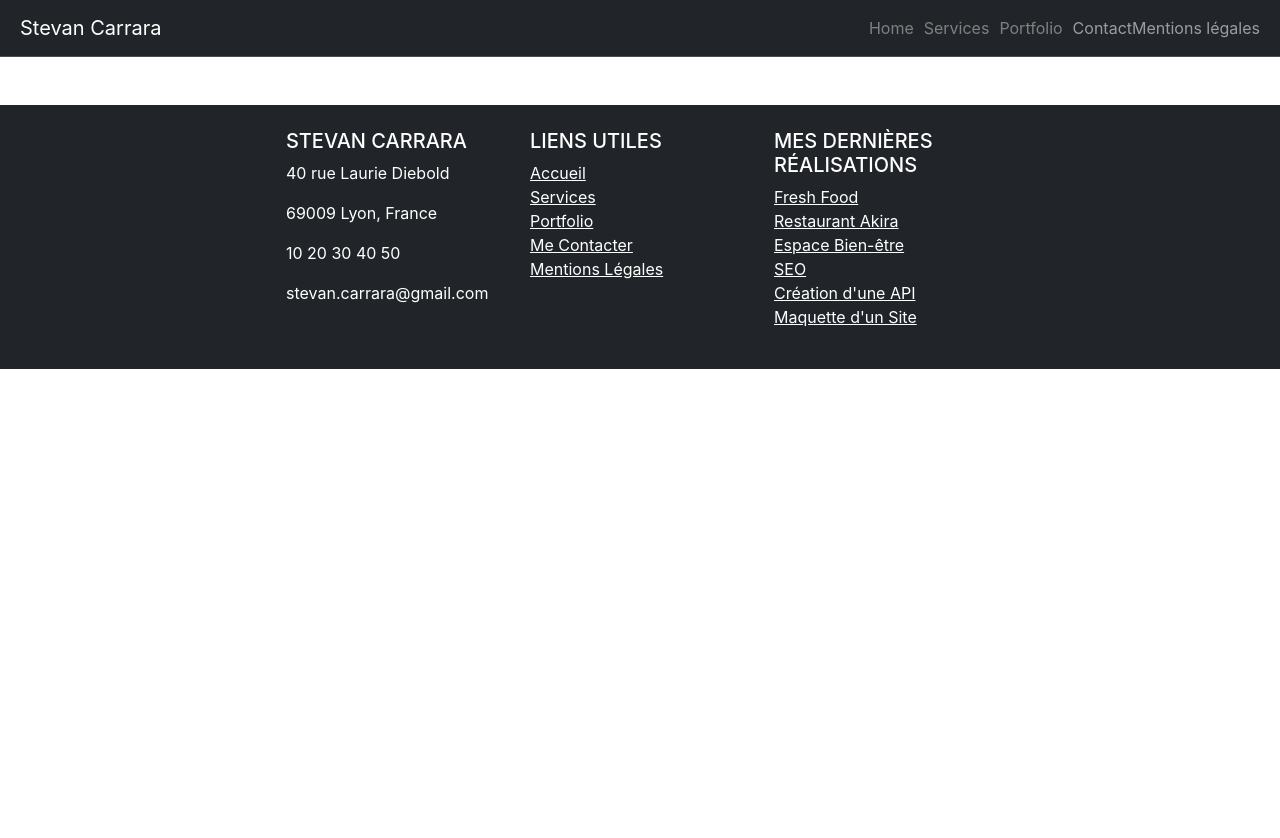
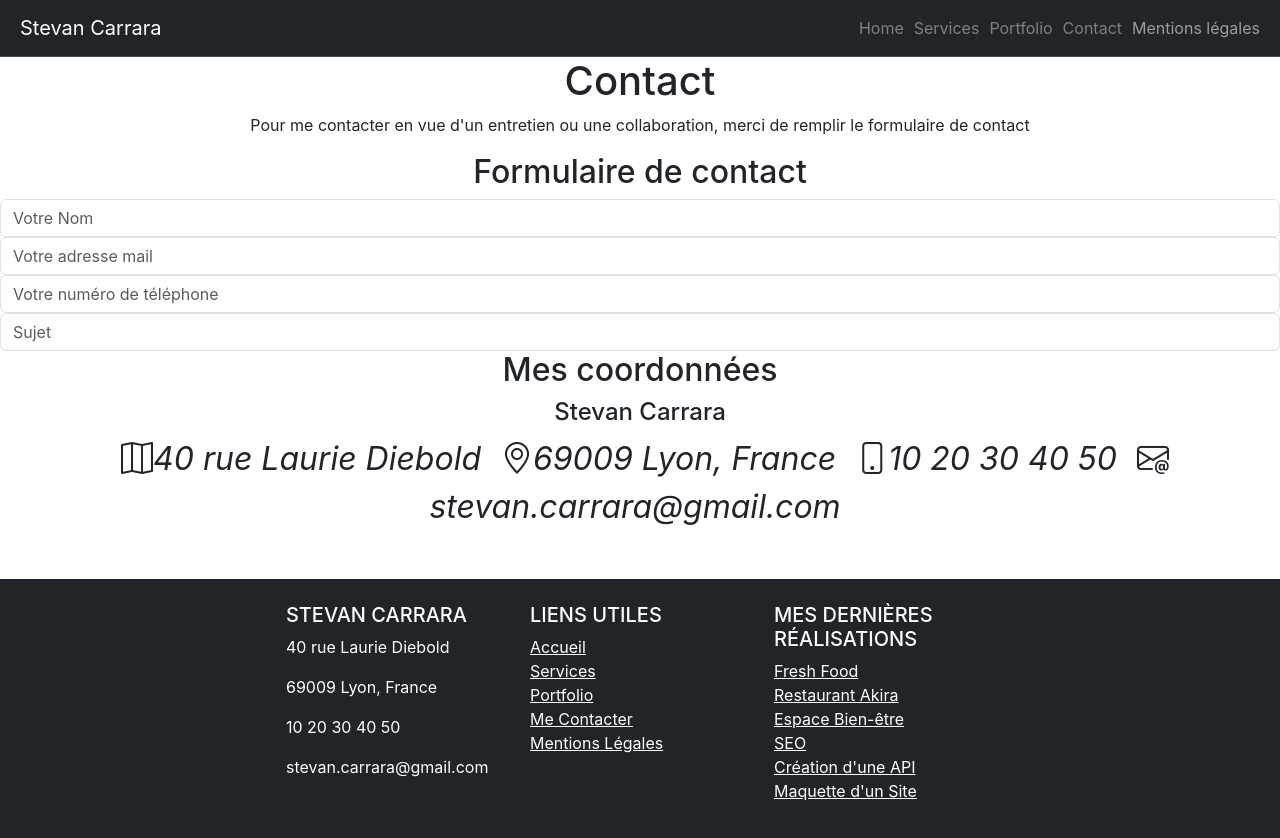
Before and after one commit to IlCarra/Devoir-CEF, a React (Create React App) app: page /pages/contact in a window 1280 px wide. Shown: the top 838 px of the page. Before the commit the page ends 800 px from the top, so only its background shows below. Built offline with nearby package versions, Linux system fonts and the light colour scheme.

Commit message:
added contact page and contact-form component

```diff
--- a/src/App.js
+++ b/src/App.js
@@ -6,6 +6,7 @@ import { Routes, Route } from "react-router-dom";
 import Home from './pages/home';
 import Services from './pages/service';
 import Portfolio from './pages/portfolio';
+import Contact from './pages/contact';
 
 
 function App() {
@@ -16,6 +17,7 @@ function App() {
         <Route path='/' element={<Home />} />
         <Route path='/pages/service' element={<Services />} />
         <Route path='/pages/portfolio' element={<Portfolio />} />
+        <Route path='/pages/contact' element={<Contact />} />
 
       </Routes>
       <Footer />
--- /dev/null
+++ b/src/components/contact-form.js
@@ -0,0 +1,14 @@
+import React from 'react';
+
+function ContactForm() {
+    return (
+        <form>
+        <input type="email" class="form-control" id="exampleFormControlInput1" placeholder="Votre Nom" />
+        <input type="email" class="form-control" id="exampleFormControlInput1" placeholder="Votre adresse mail" />
+        <input type="email" class="form-control" id="exampleFormControlInput1" placeholder="Votre numéro de téléphone" />
+        <input type="email" class="form-control" id="exampleFormControlInput1" placeholder="Sujet" />
+    </form>
+    );
+};
+
+export default ContactForm;
--- a/src/components/navbar.js
+++ b/src/components/navbar.js
@@ -10,7 +10,7 @@ return (
               <Link className='link' to="/">Home </ Link>
               <Link className='link' to="../pages/service">Services </ Link>
               <Link className='link' to="../pages/portfolio">Portfolio </ Link>
-              <a class="nav-link" href="#contact">Contact</a>
+              <Link className='link' to="../pages/contact">Contact </ Link>
               <a class="nav-link" href="#mentionslegales">Mentions légales</a>
             </div>
           </div>
--- /dev/null
+++ b/src/pages/contact.js
@@ -0,0 +1,35 @@
+import React from 'react';
+import ContactForm from '../components/contact-form';
+
+const Contact = () => {
+    return (
+        <main>
+            <div className='titles'>
+                <h1>Contact</h1>
+                <p>Pour me contacter en vue d'un entretien ou une collaboration, merci de remplir le formulaire de contact</p>
+                <div className='contactLine'></div>
+            </div>
+
+            <div className='formContainer'>
+                <h2>Formulaire de contact</h2>
+                <div className='formLine'></div>
+                <ContactForm />
+            </div>
+
+            <div className='infoContainer'>
+                <h2>Mes coordonnées</h2>
+                <div className='formLine'></div>
+                <h4>Stevan Carrara</h4>
+                <div className='personalInfo'>
+                    <i class="bi bi-map">40 rue Laurie Diebold</i>
+                    <i class="bi bi-geo-alt">69009 Lyon, France</i>
+                    <i class="bi bi-phone">10 20 30 40 50</i>
+                    <i class="bi bi-envelope-at">stevan.carrara@gmail.com</i>
+                </div>
+            </div>
+
+        </main>
+    );
+};
+
+export default Contact;
```
